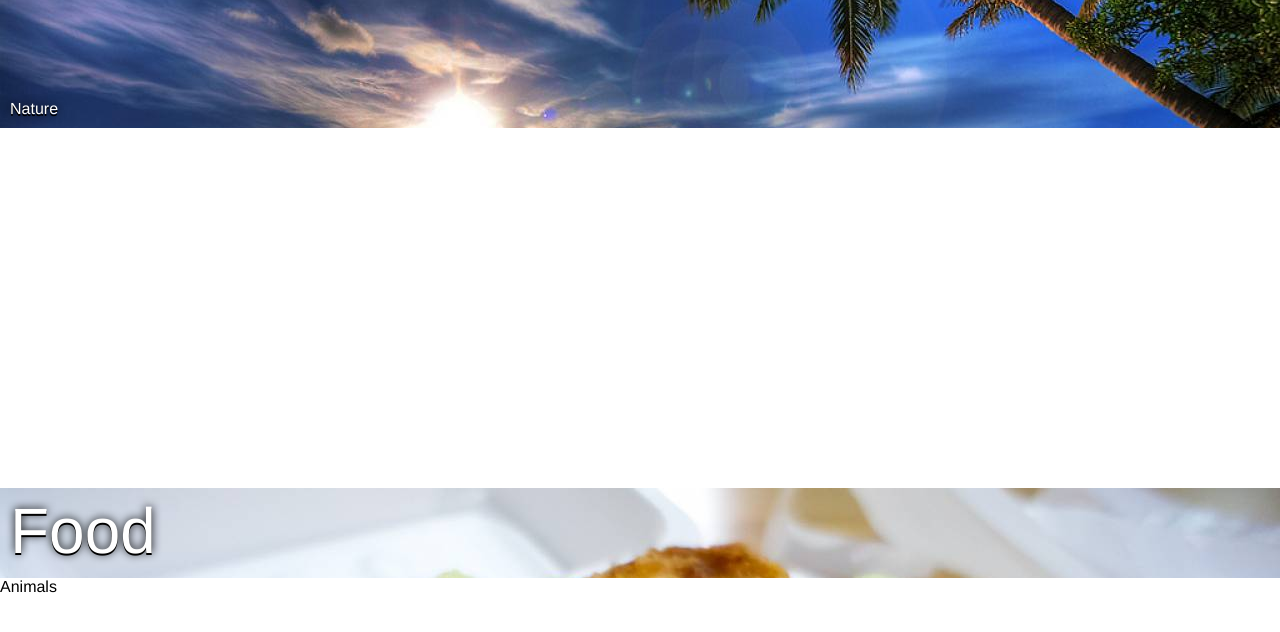
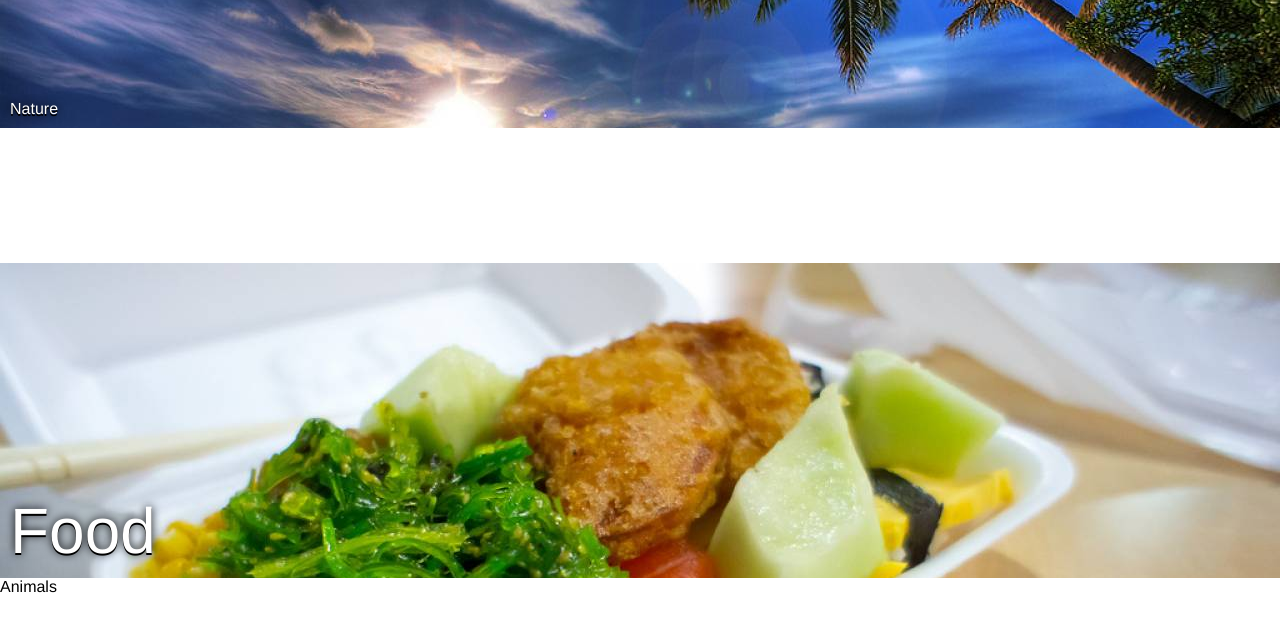
Before and after one commit to functionsio/angular-parallax, a website: page index.html in a window 1280 px wide. Shown: the part 322-954 px from the top of the page. Drawn offline with nearby package versions, Linux system fonts and the light colour scheme.

Commit message:
Update index.html

```diff
--- a/index.html
+++ b/index.html
@@ -6,7 +6,7 @@
     <div ng-controller="ParallaxExampleCtrl">
       <h1 parallax parallax-ratio="1.22" parallax-vertical-offset="10" parallax-horizontal-offset="600" style="position:absolute;">Angular Parallax</h1>
       <div parallax-background class="photo nature" parallax-ratio="0.5"><span style="font-size:1em;">Nature</span></div>
-      <div parallax-background class="photo food" parallax-ratio="0.8"><span style="font-size:4em;">Food</span></div>
+      <div parallax-background class="photo food" parallax-position="center" parallax-ratio="0.8"><span style="font-size:4em;">Food</span></div>
       <div parallax-background class="photo animals" parallax-ratio="0.7">Animals</div>
       <div parallax-background class="photo cats" parallax-ratio="1">Cats</div>
       <img parallax parallax-ratio="1.88" parallax-vertical-offset="100" parallax-horizontal-offset="40" style="position:absolute;" src="images/muther.jpg" />
```
